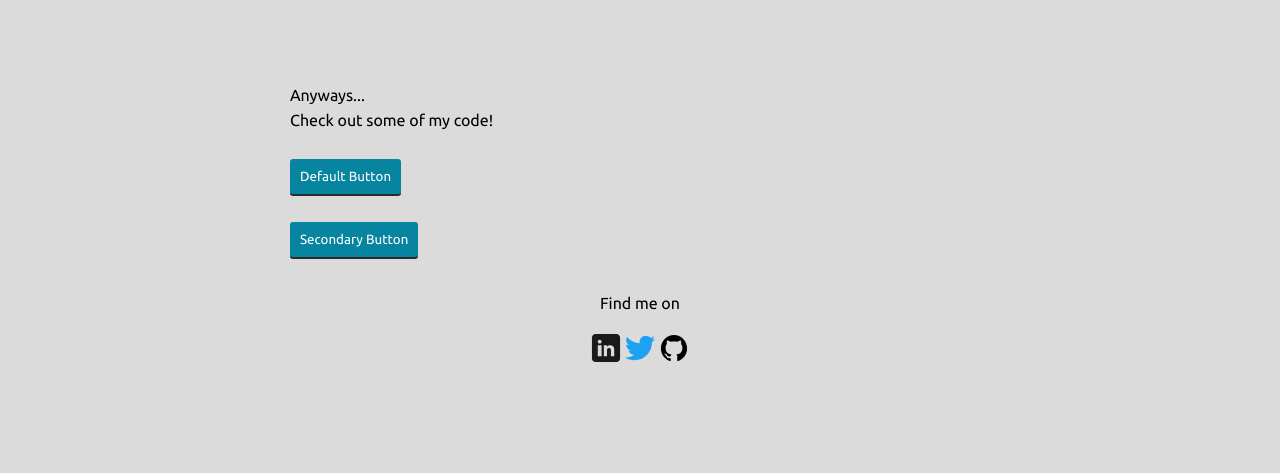
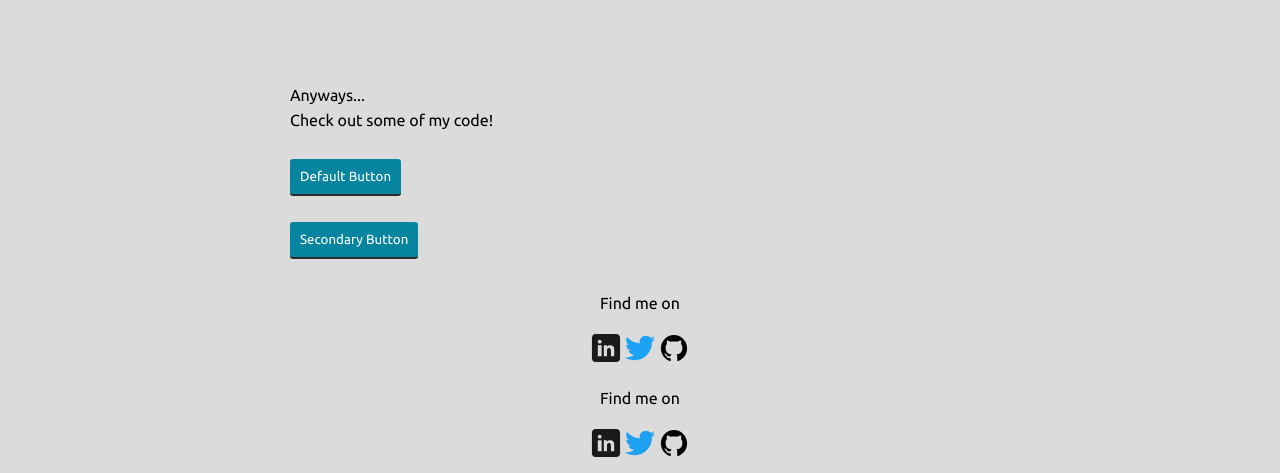
Before and after one commit to jcody49/PS2, a plain HTML site: page index.html in a window 1280 px wide. Shown: the part 609-1082 px from the top of the page. Before the commit the page ends 987 px from the top, so only its background shows below. Drawn offline with Linux system fonts and the light colour scheme; a script that the page names is missing.

Commit message:
Update index.html
This change will put my footer below the body to see if it will push it to the bottom of the screen on Firefox

```diff
--- a/index.html
+++ b/index.html
@@ -80,5 +80,19 @@
 
   </body>
 
+  <footer class="page-footer">
+    <div class="social-media">
+      <p>Find me on</p>
+      <!-- Linkdin logo -->
+      <img src="img/linkdin.svg" alt="linkdin" width="30">
+      <!-- Twitter Icon -->
+      <img src="img/twitter.svg" alt="twitter" width="30">
+      <!-- GitHub logo -->
+      <img src="img/github.svg" alt="GitHub" width="30">
+    </div>
+  </footer>
+
+
+
 
 </html>
```
